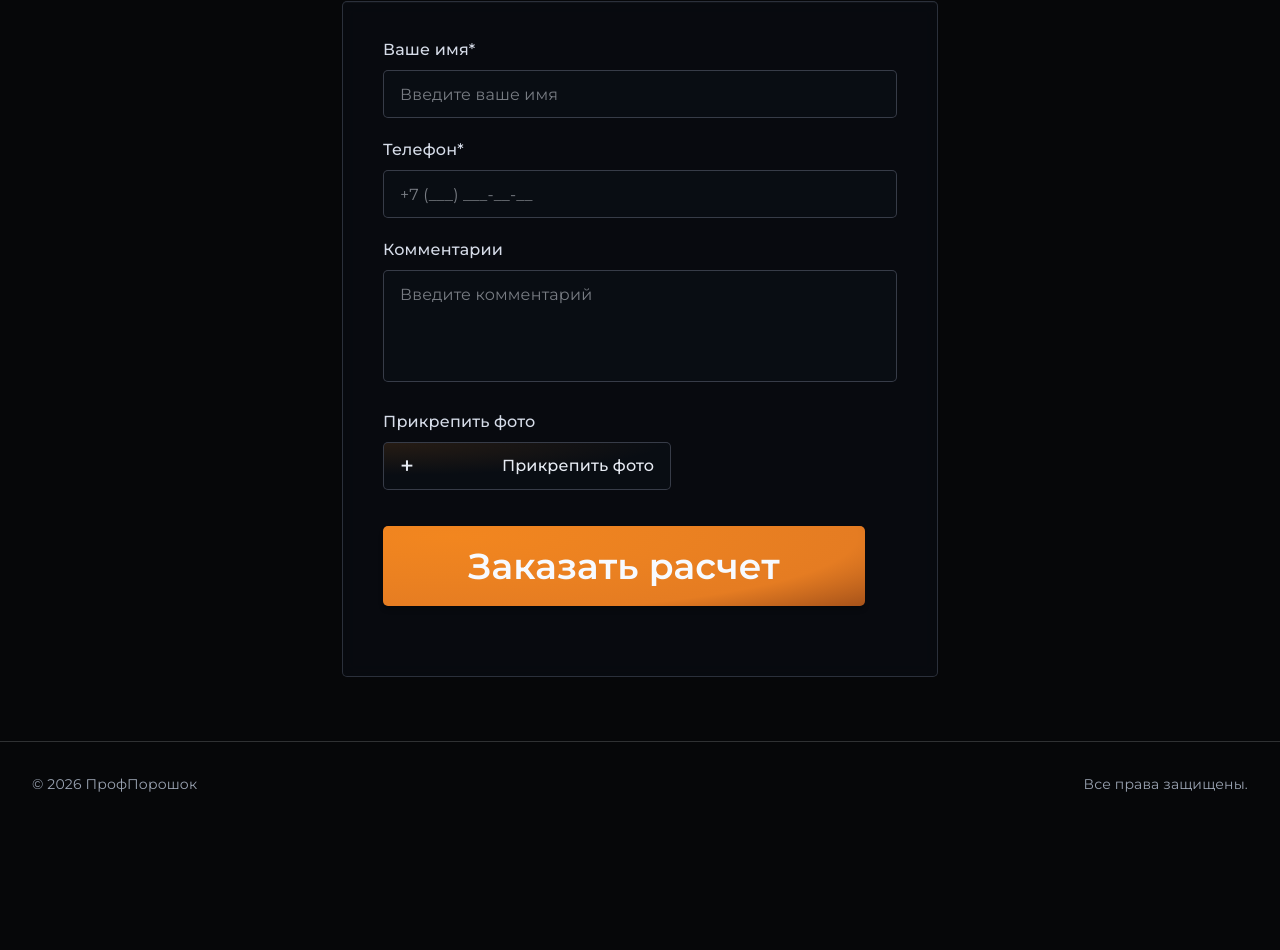
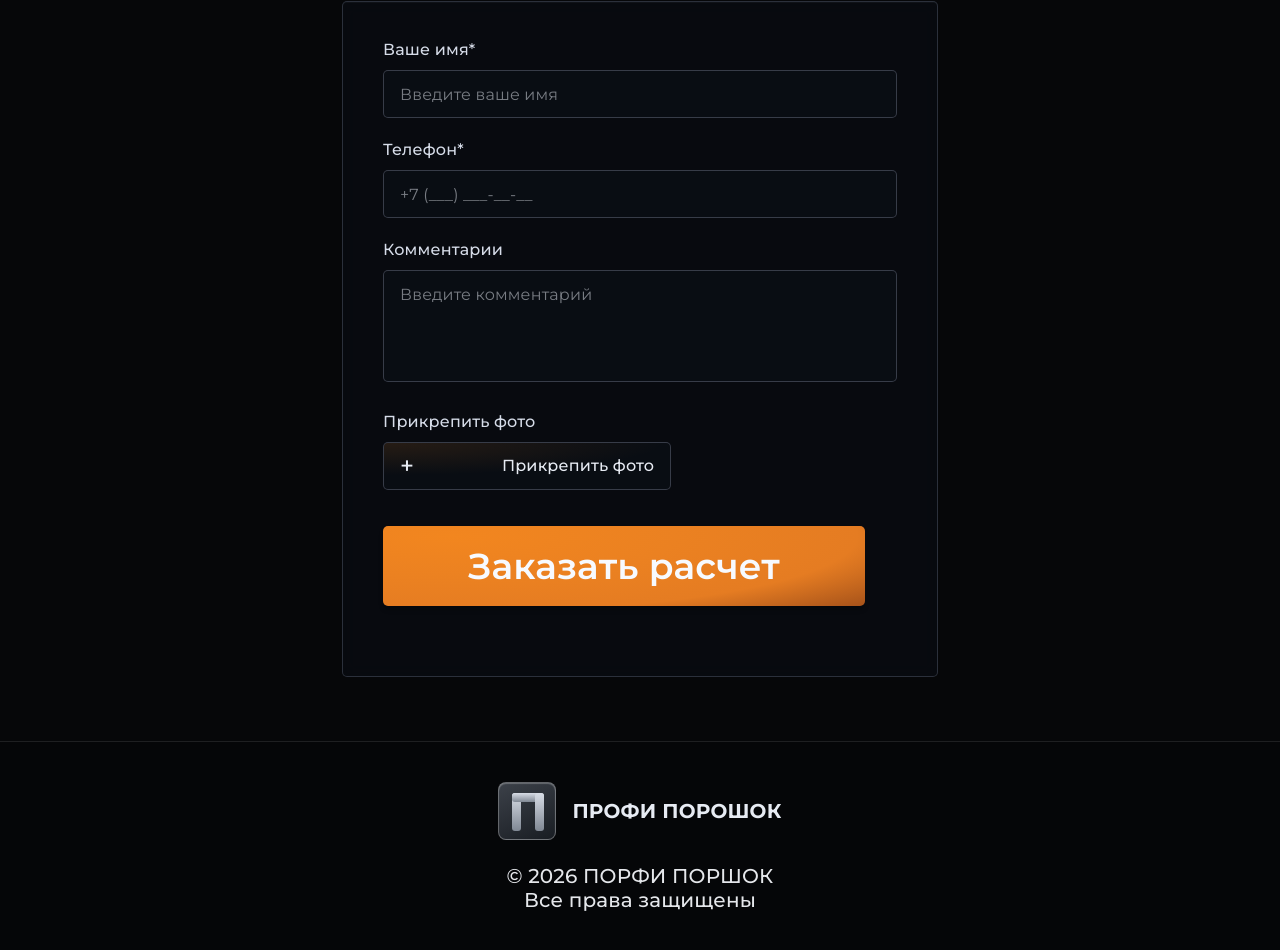
Before and after one commit to EnergyDead/profpowder, an Astro site: page / in a window 1280 px wide. Shown: the part 4542-5492 px from the top of the page. Before the commit the page ends 5368 px from the top, so only its background shows below. Built offline with nearby package versions, Linux system fonts and the light colour scheme; Astro itself is replaced by a stand-in of ours.

Commit message:
Update footer layout to match provided mock

```diff
--- a/src/components/sections/Footer.astro
+++ b/src/components/sections/Footer.astro
@@ -1,11 +1,21 @@
 ---
 import Container from '@/components/ui/Container.astro';
-import { footer, site } from '@/data/site';
 ---
 
-<footer id="footer" class="border-t border-[var(--color-border)] py-8">
-  <Container class="flex flex-col gap-2 text-sm text-[var(--color-muted)] sm:flex-row sm:items-center sm:justify-between">
-    <p>© {new Date().getFullYear()} {site.name}</p>
-    <p>{footer.rights}</p>
+<footer id="footer" class="border-t border-white/10 bg-[#060709]/95 py-10">
+  <Container class="flex flex-col items-center justify-center">
+    <a href="#hero" class="inline-flex items-center gap-4 text-[#E7EBF3]" aria-label="ПРОФИ ПОРОШОК">
+      <span class="relative block h-[58px] w-[58px] rounded-[8px] border border-white/30 bg-[linear-gradient(155deg,#3c4149_0%,#191d23_100%)] shadow-[inset_0_1px_1px_rgba(255,255,255,0.25)]">
+        <span class="absolute left-[13px] top-[10px] h-[38px] w-[9px] rounded-[3px] bg-[linear-gradient(180deg,#d8dde6_0%,#808894_100%)]"></span>
+        <span class="absolute left-[13px] top-[10px] h-[9px] w-[32px] rounded-[3px] bg-[linear-gradient(180deg,#d8dde6_0%,#808894_100%)]"></span>
+        <span class="absolute left-[36px] top-[10px] h-[38px] w-[9px] rounded-[3px] bg-[linear-gradient(180deg,#d8dde6_0%,#808894_100%)]"></span>
+      </span>
+      <span class="text-[20px] leading-[20px] font-bold tracking-[0.01em]">ПРОФИ ПОРОШОК</span>
+    </a>
+
+    <p class="mt-6 text-center text-[20px] leading-6 font-medium text-gray-200">
+      <span class="block">© 2026 ПОРФИ ПОРШОК</span>
+      <span class="block">Все права защищены</span>
+    </p>
   </Container>
 </footer>
```
